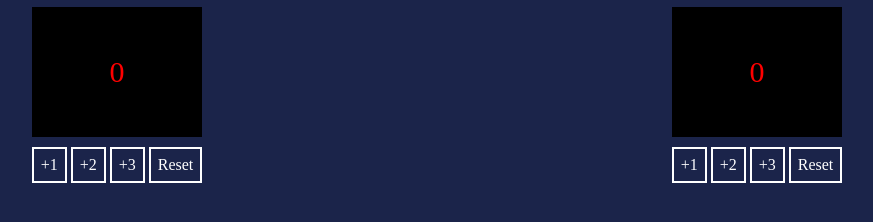
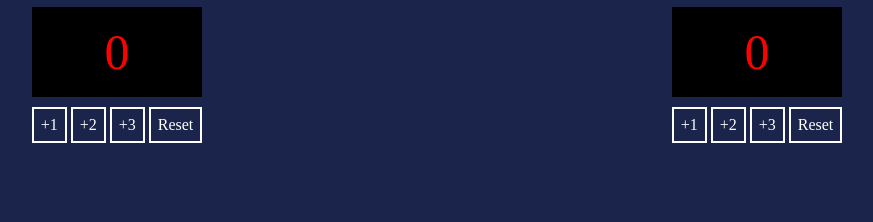
Before and after one commit to NathanielAvins/score-app, a plain HTML site: page index.html in a window 1280 px wide. Shown: the part 68-290 px from the top of the page, without its empty margins (203-1076 px from the left). Drawn offline with nearby package versions, Linux system fonts and the light colour scheme.

Commit message:
More style updates

```diff
--- a/index.css
+++ b/index.css
@@ -21,13 +21,13 @@ p {
 
 .score-card {
     background-color: #000;
-    padding: 50px;
+    padding: 20px 0;
     margin: 10px 0;
 }
 
 .score {
-    line-height: 30px;
-    font-size: 30px;
+    line-height: 50px;
+    font-size: 50px;
     color: red;
     text-align: center;
 }
```
